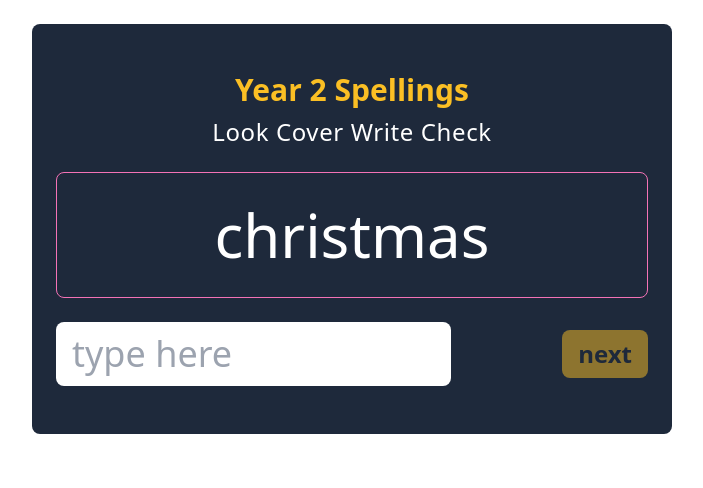
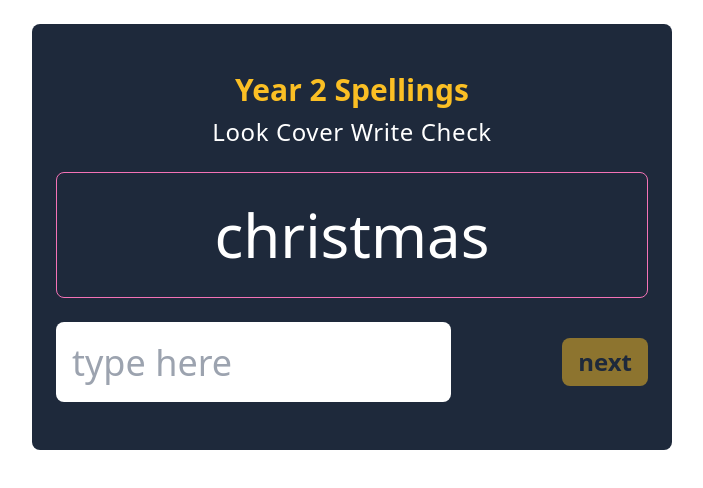
Before and after one commit to hellodeborahuk/spelling-game, a Nuxt app: page / in a window 1280 px wide. Shown: the top 488 px of the page, without its empty margins (288-991 px from the left). Built offline with nearby package versions, Linux system fonts and the light colour scheme; what oh-vue-icons would draw is missing.

Commit message:
fixed height of input

```diff
--- a/pages/index.vue
+++ b/pages/index.vue
@@ -12,7 +12,7 @@
                         <span class="text-amber-400 " v-else><v-icon name="gi-party-popper" class="w-8 h-8 md:w-14 md:h-14 text-pink-400" />Well done!<v-icon name="gi-party-popper" class="w-8 h-8 md:w-14 md:h-14 text-pink-400 scale-x-[-1]" /></span>
                 </div>
                 <form @submit.prevent="nextWord" class="flex flex-col md:flex-row justify-between gap-4">
-                    <input v-model="answer" v-if="!isComplete" class="w-full md:w-2/3 py-3 text-3xl md:text-4xl text-slate-800 rounded-lg px-4" placeholder="type here">
+                    <input v-model="answer" v-if="!isComplete" class="w-full md:w-2/3 h-20 text-3xl md:text-4xl text-slate-800 rounded-lg px-4" placeholder="type here">
                     <div v-if="!isComplete" class="flex items-center justify-center gap-4">
                         <span v-if="isCorrect"><v-icon name="fa-check" fill="currentColor" class="text-pink-400 w-14 h-14"/></span>
                         <span v-else-if="wrongAnswer"><v-icon name="fa-times" fill="currentColor" class="text-pink-400 w-14 h-14"/></span>
```
